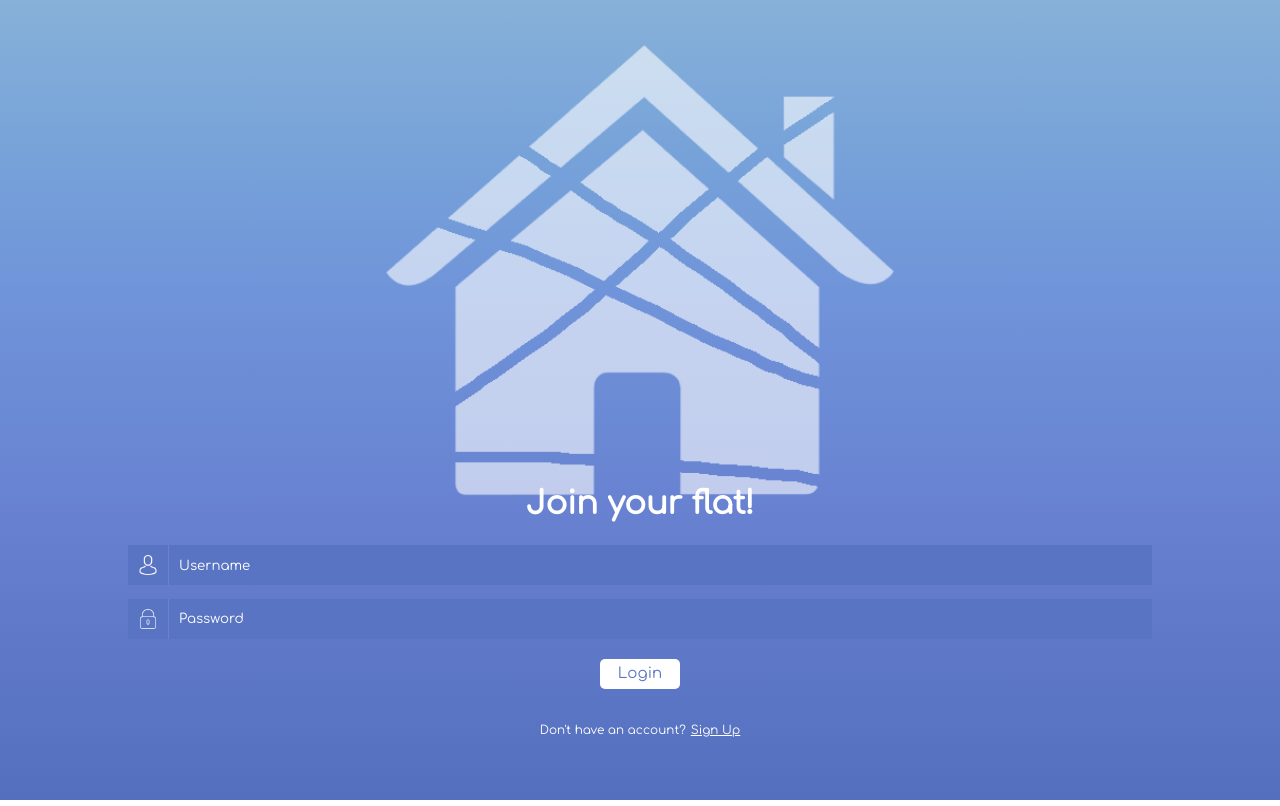
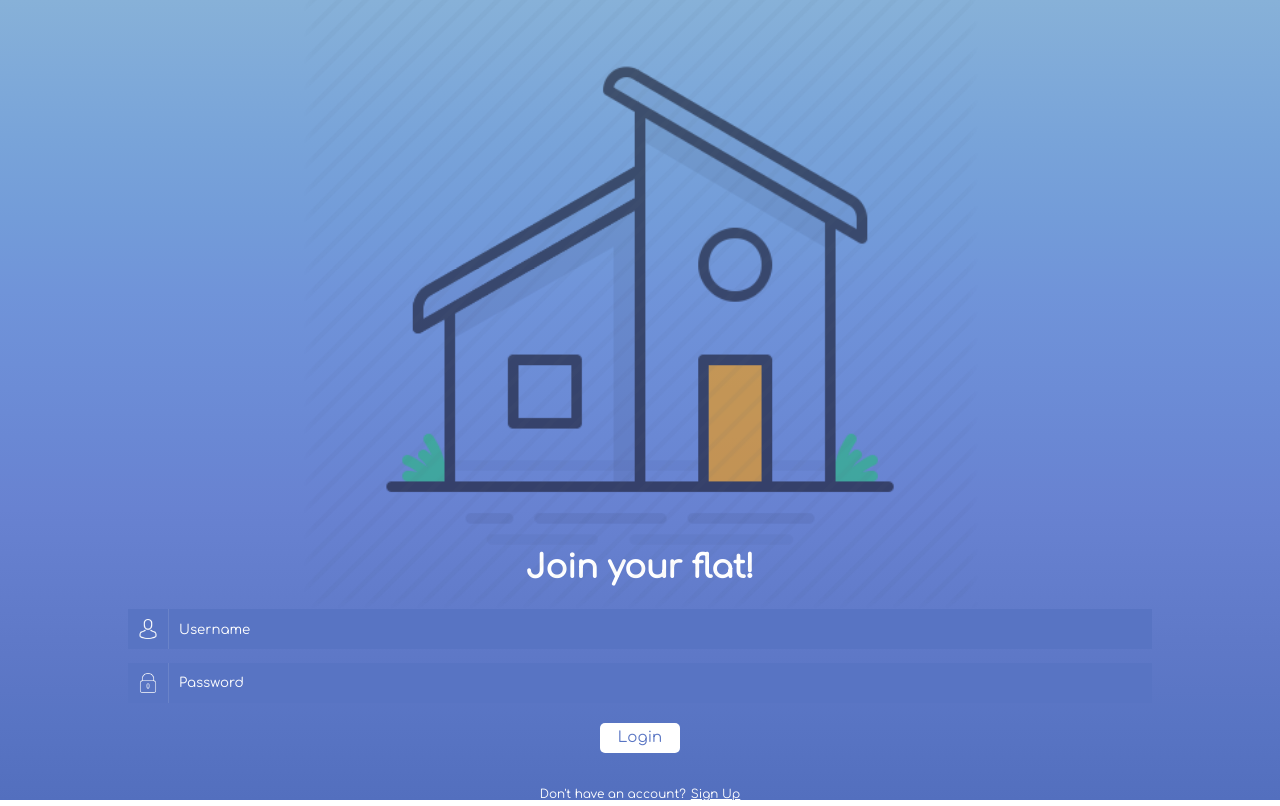
Before and after one commit to mucklaa/roomies-frontend, a React (Create React App) app: page / in a window 1280 px wide. Built offline with nearby package versions, Linux system fonts and the light colour scheme; no server answers; a web font is replaced by a local one.

Commit message:
general commit before the end

```diff
--- a/src/css/Login.css
+++ b/src/css/Login.css
@@ -13,7 +13,7 @@
 }
 
 .login-h1{
-margin: 30px
+  margin: 30px;
 }
 
 .logo-login{
--- a/src/pages/Login.js
+++ b/src/pages/Login.js
@@ -24,7 +24,7 @@ class Login extends Component {
     const { username, password } = this.state;
     return (
       <div className="body-blue">
-        <img className="logo-login" src="/logo-login.png" alt=""/>
+        <img className="logo-login" src="/test-logo.png" alt=""/>
         <h1 className="login-h1">Join your flat!</h1>
         <form onSubmit={this.handleFormSubmit}>
           <div className="inputLogin">
```
Also changed, not shown: public/test-logo.png (added).
